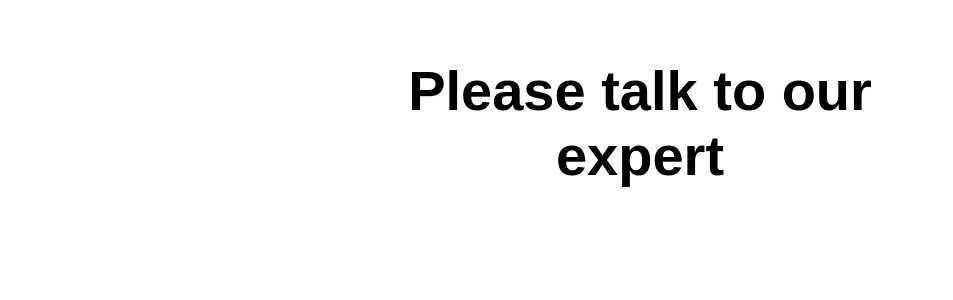
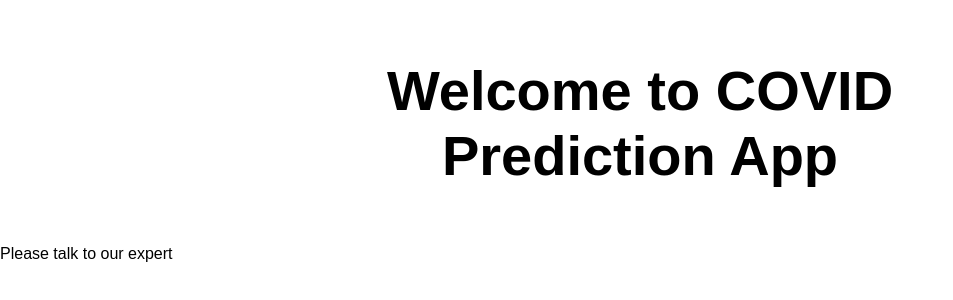
Before and after one commit to rajat7582/covidpredictionapp, a plain HTML site: page index.html in a window 1280 px wide. Shown: the whole page, without its empty margins (0-953 px from the left). Drawn offline with Linux system fonts and the light colour scheme.

Commit message:
Update index.html

```diff
--- a/index.html
+++ b/index.html
@@ -10,8 +10,9 @@
 
 <body>
   <main>
-    <h1>Please talk to our expert</h1>
+    <h1>Welcome to COVID Prediction App</h1>
   </main>
+  Please talk to our expert
 </body>
 
 </html>
```
